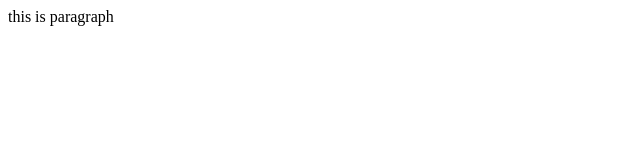
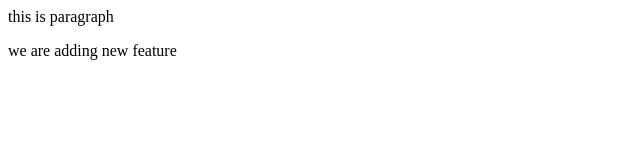
Before and after one commit to Prakashdeshmuk/localrepo, a plain HTML site: page index.html in a window 1280 px wide. Shown: the whole page, without its empty margins (0-640 px from the left). Drawn offline with Linux system fonts and the light colour scheme.

Commit message:
we copy index file on faeture 1 branch and make changes in it

```diff
--- a/index.html
+++ b/index.html
@@ -1 +1,2 @@
 <p>this is paragraph</p>
+<p>we are adding new feature</p>
```
